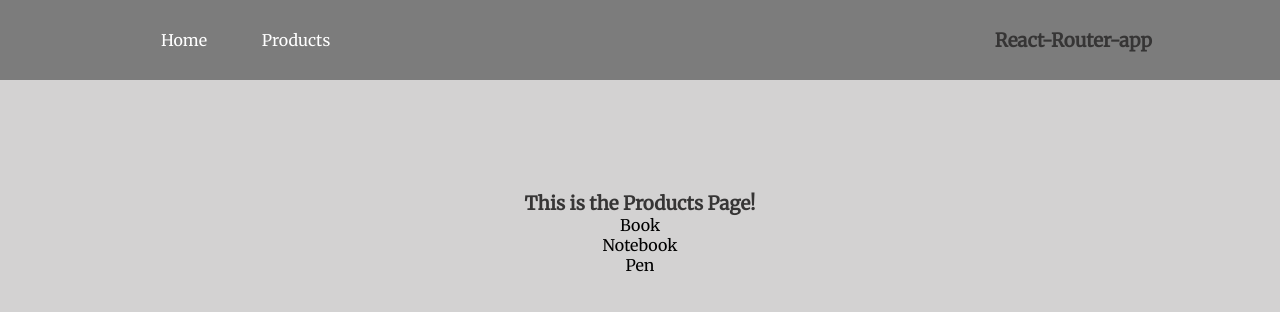
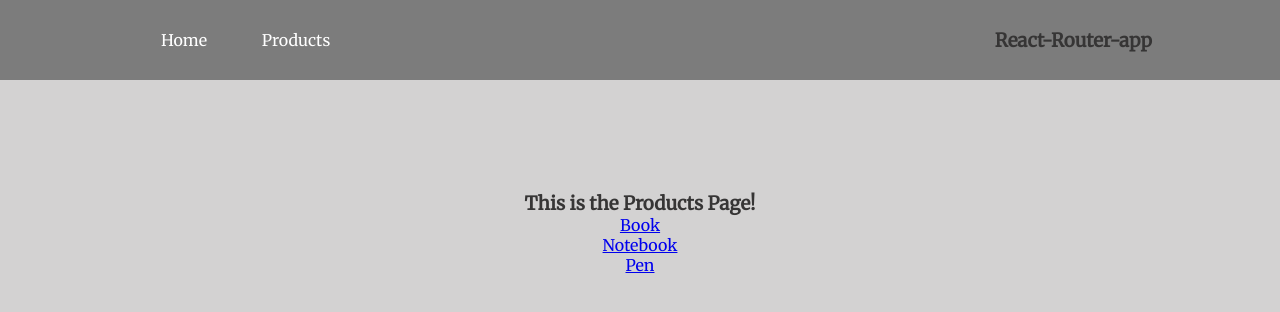
Before and after one commit to SottoMayor/React-Router-App, a React (Create React App) app: page /products in a window 1280 px wide. Shown: the top 312 px of the page. Built offline with nearby package versions, Linux system fonts and the light colour scheme.

Commit message:
Extracting URL params dynamically

```diff
--- a/src/pages/ProductDetails.js
+++ b/src/pages/ProductDetails.js
@@ -1,9 +1,16 @@
-import React from 'react'
+import React from 'react';
+import { useParams } from 'react-router-dom';
 
 const ProductDetails = () => {
+
+    // Initializing the useParams hook
+    const params = useParams();
+    //console.log(params)
+
     return (
         <div>
             <h3>This is the <strong>Product Details</strong> Page!</h3>
+            <p>The productId is <strong>{params.productId}</strong></p>
         </div>
     )
 }
--- a/src/pages/products.js
+++ b/src/pages/products.js
@@ -1,4 +1,5 @@
 import React from 'react'
+import { Link } from 'react-router-dom'
 
 const products = () => {
     return (
@@ -7,13 +8,13 @@ const products = () => {
 
             <ul>
                 <li>
-                    Book
+                    <Link to='Product-details/Book'>Book</Link>
                 </li>
                 <li>
-                    Notebook
+                    <Link to='Product-details/Notebook'>Notebook</Link>
                 </li>
                 <li>
-                    Pen
+                    <Link to='Product-details/Pen'>Pen</Link>
                 </li>
             </ul>
 
```
